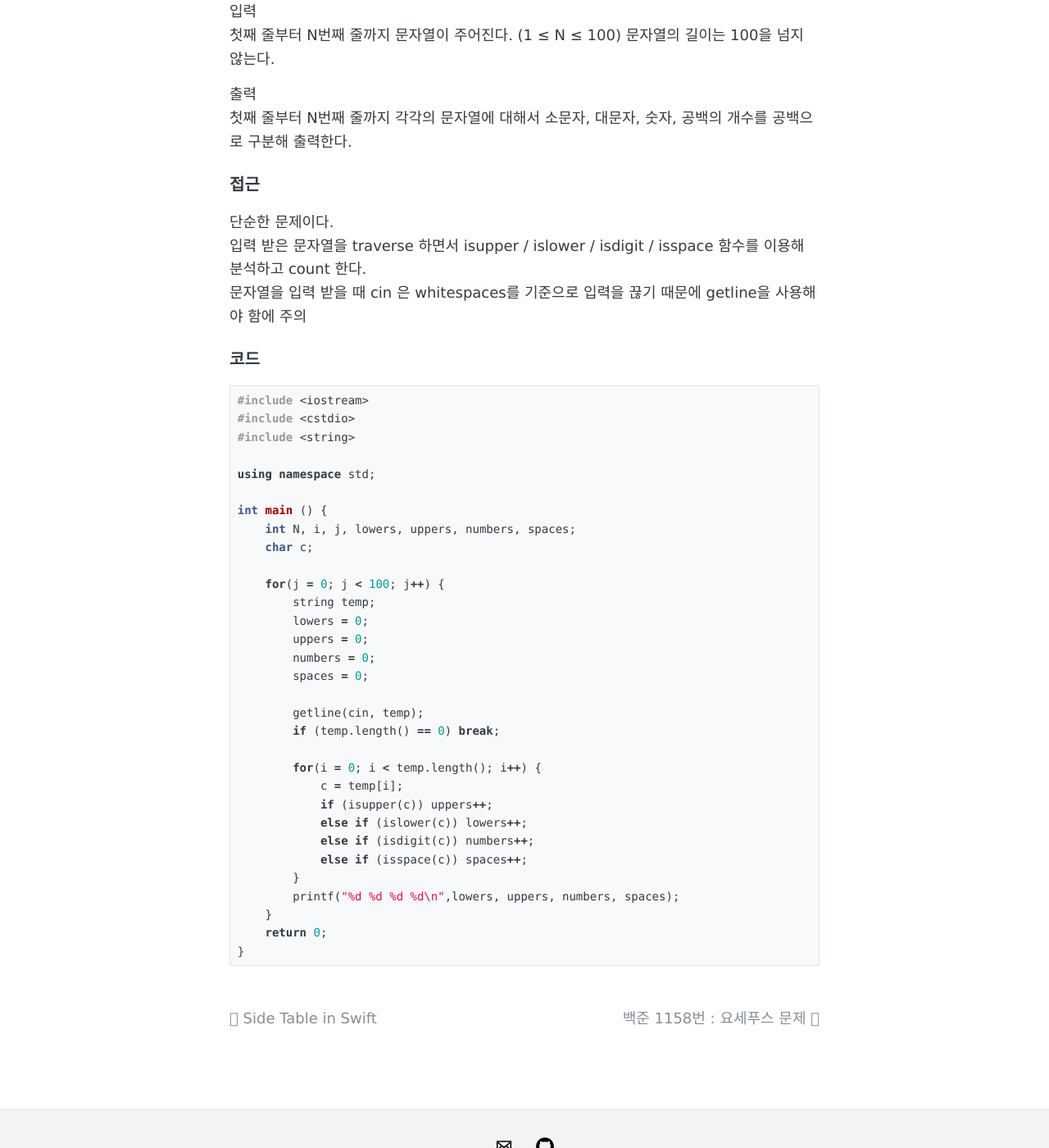
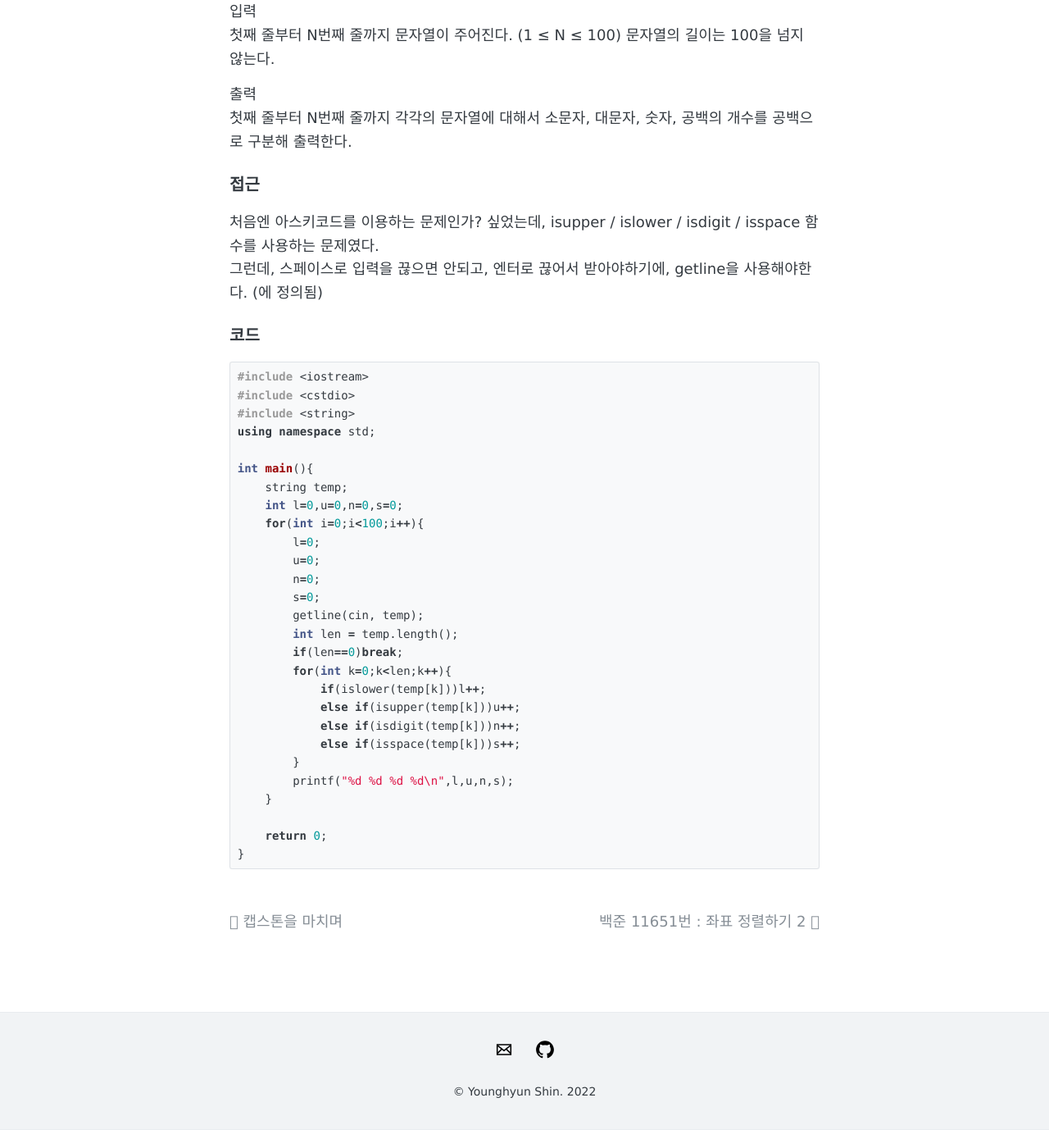
Before and after one commit to younghyunshin/younghyunshin.github.io, a Jekyll site: the page built from _posts/2022-07-05-baekjoon-10820.md, in a window 1280 px wide and 1400 px high, scrolled down 458 px. Shown: the whole window at 82% size. Built offline with Jekyll 4.4.1, drawn with Linux system fonts in a browser that asks for light colours; comment, search, counter and statistics services are not loaded; after the commit the page ends 1836 px from its top, so only the background shows below that.

Commit message:
new post

```diff
--- a/_posts/2022-07-04-baekjoon-10820.md
+++ b/_posts/2022-07-05-baekjoon-10820.md
@@ -17,41 +17,36 @@ comments: true
 첫째 줄부터 N번째 줄까지 각각의 문자열에 대해서 소문자, 대문자, 숫자, 공백의 개수를 공백으로 구분해 출력한다.
 
 ### 접근
-단순한 문제이다.
-입력 받은 문자열을 traverse 하면서 isupper / islower / isdigit / isspace 함수를 이용해 분석하고 count 한다.
-문자열을 입력 받을 때 cin 은 whitespaces를 기준으로 입력을 끊기 때문에 getline을 사용해야 함에 주의
+처음엔 아스키코드를 이용하는 문제인가? 싶었는데, isupper / islower / isdigit / isspace 함수를 사용하는 문제였다.
+그런데, 스페이스로 입력을 끊으면 안되고, 엔터로 끊어서 받아야하기에, getline을 사용해야한다. (<string>에 정의됨)
 
 ### 코드
 ~~~c++
 #include <iostream>
 #include <cstdio>
 #include <string>
-
 using namespace std;
 
-int main () {
-    int N, i, j, lowers, uppers, numbers, spaces;
-    char c;
+int main(){
+    string temp;
+    int l=0,u=0,n=0,s=0;
+    for(int i=0;i<100;i++){
+        l=0;
+        u=0;
+        n=0;
+        s=0;
+        getline(cin, temp);
+        int len = temp.length();
+        if(len==0)break;
+        for(int k=0;k<len;k++){
+            if(islower(temp[k]))l++;
+            else if(isupper(temp[k]))u++;
+            else if(isdigit(temp[k]))n++;
+            else if(isspace(temp[k]))s++;
+        }
+        printf("%d %d %d %d\n",l,u,n,s);
+    }
 
-    for(j = 0; j < 100; j++) {
-        string temp;
-        lowers = 0;
-        uppers = 0;
-        numbers = 0;
-        spaces = 0;
-
-        getline(cin, temp);
-        if (temp.length() == 0) break;
-
-        for(i = 0; i < temp.length(); i++) {
-            c = temp[i];
-            if (isupper(c)) uppers++;
-            else if (islower(c)) lowers++;
-            else if (isdigit(c)) numbers++;
-            else if (isspace(c)) spaces++;
-        }
-        printf("%d %d %d %d\n",lowers, uppers, numbers, spaces);
-    }
     return 0;
 }
 ~~~
```
Also changed, not shown: _posts/2022-07-05-baekjoon-11651.md (renamed from _posts/2022-07-04-baekjoon-11651.md), _posts/2022-07-05-baekjoon-11655.md (renamed from _posts/2022-07-04-baekjoon-11655.md), _posts/2022-07-05-baekjoon-11656.md (renamed from _posts/2022-07-04-baekjoon-11656.md).
